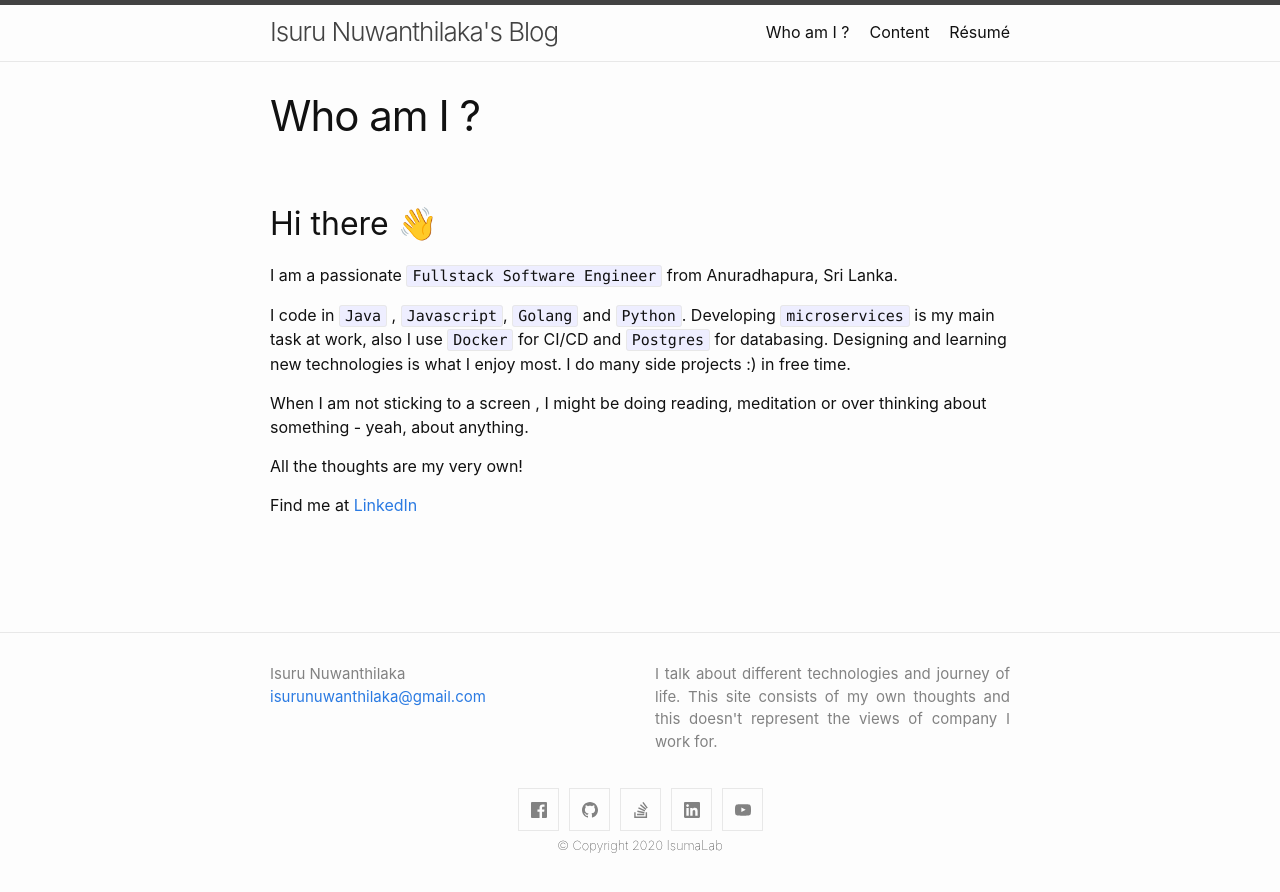
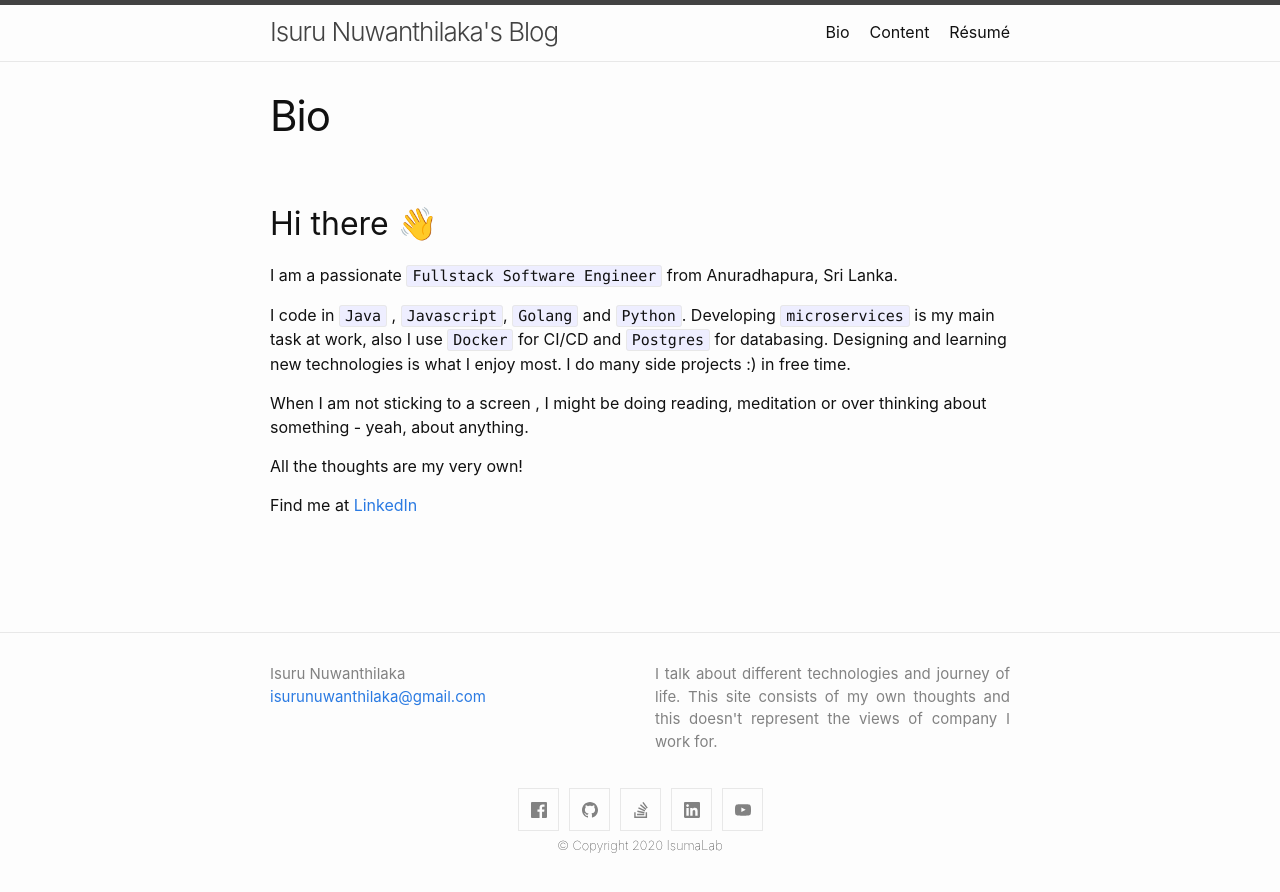
Before and after one commit to isurunuwanthilaka/isurunuwanthilaka.github.io, a Jekyll site: the page built from bio.md, in a window 1280 px wide. Shown: the top 892 px of the page. Built offline with Jekyll 4.4.1, drawn with Linux system fonts in a browser that asks for light colours.

Commit message:
change bio

```diff
--- a/about.md
+++ b/bio.md
@@ -1,7 +1,7 @@
 ---
 layout: page
-title: Who am I ?
-permalink: /about
+title: Bio
+permalink: /bio
 ---
 
 ## Hi there 👋
```
